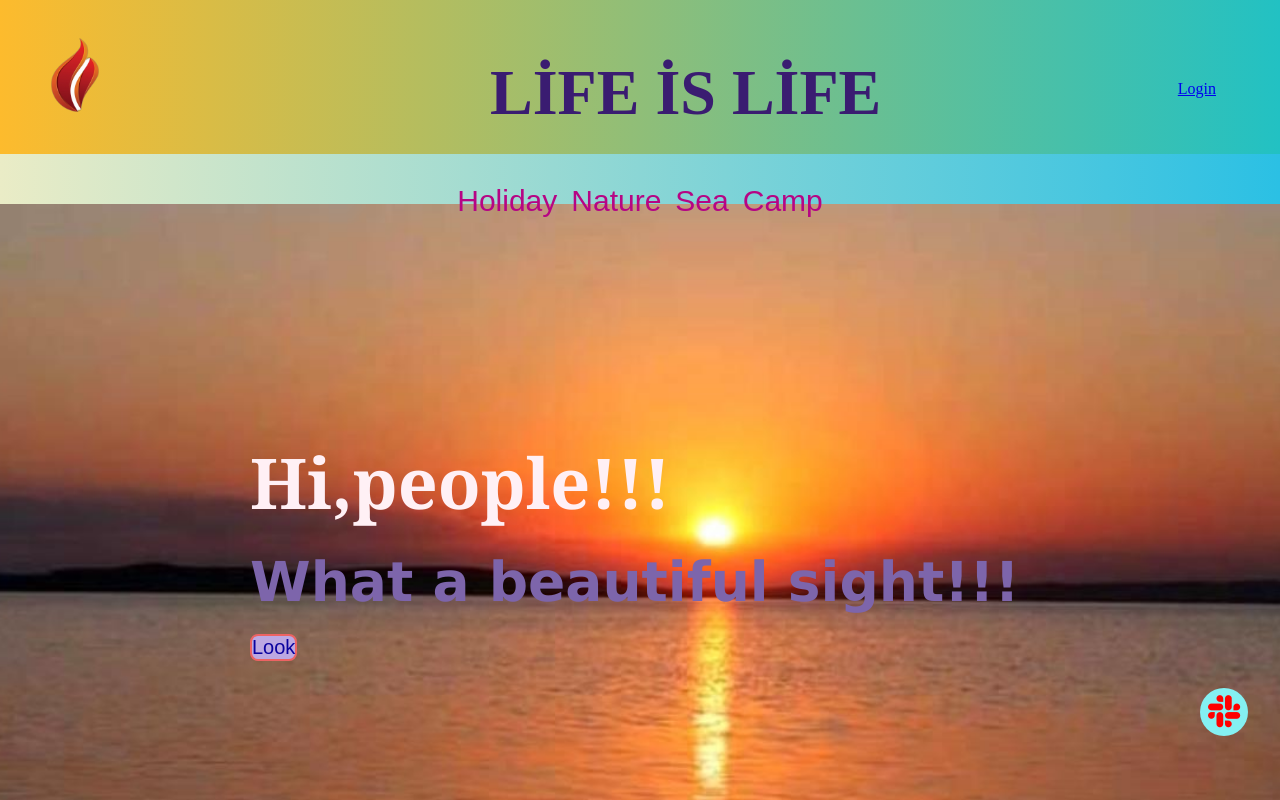
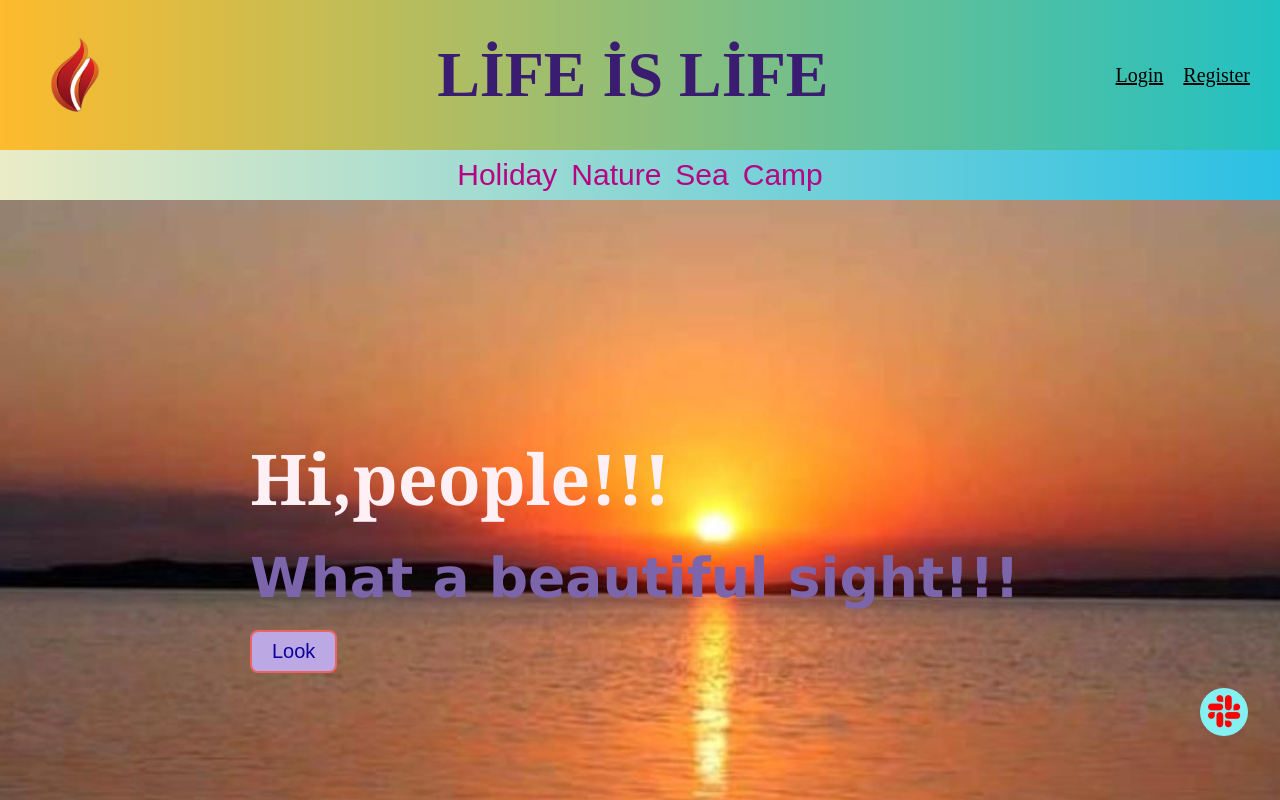
Before and after one commit to mehmetalabicak/practice-cw, a plain HTML site: page index.html in a window 1280 px wide. Shown: the top 800 px of the page. Drawn offline with Linux system fonts and the light colour scheme.

Commit message:
stil update

```diff
--- a/still.css
+++ b/still.css
@@ -6,7 +6,8 @@
 header{
 
     background: linear-gradient(to right, #fdbb2d, #22c1c3);
-
+   display: flex;
+   align-items: center;
 }
 
 .logo{
@@ -21,15 +22,14 @@ img{
 
 }
 
-h1{
-    position: absolute;
-    top: 3.5rem;
+header h1{
+
     margin: auto;
-   display: inline-block;
+
     /* text-align: center; */
     font-size: 4rem;
     color: #3A1C71;
-    padding:  0 340px;
+
     /* margin-bottom: 300px; */
 
 }
@@ -50,13 +50,22 @@ h1{
 
 
 .header1{
-    position: absolute;
-    right: 4rem;
-    top: 5rem;
+   margin-right: 20px;
 
 }
+header div {
+
+    align-items: center;
+    display: flex;
+    margin-right: 30px;
+}
+header div a{
+    color:black;
+
+    font-size: 20px;
+}
 .header2{
-    position:absolute;
+
 
     }
 
@@ -69,7 +78,7 @@ nav{
     background: linear-gradient(to right, #EAECC6, #2BC0E4);
     position: sticky;
     top: 0;
-    padding-top: 30px;
+    padding-top: 8px;
 
 }
 
@@ -131,6 +140,7 @@ nav a:hover{
 main .btn{
 
     background-color: #bca8e2;
+    padding:8px 20px;
 
     font-size: 20px;
     color: rgb(11, 3, 159);
@@ -163,8 +173,9 @@ main .btn{
 }
 
 .prg{
-    margin-top: 30px;
+
     font-size: 20px;
+    margin:30px 40px;
     line-height: normal;
     color: #220441;
 
@@ -174,6 +185,7 @@ main .btn{
     font-size: 20px;
     line-height: normal;
     color: hotpink;
+    margin:30px 40px;
 }
 
 .span{
```
Also changed, not shown: index.html (+3 -3 lines).
